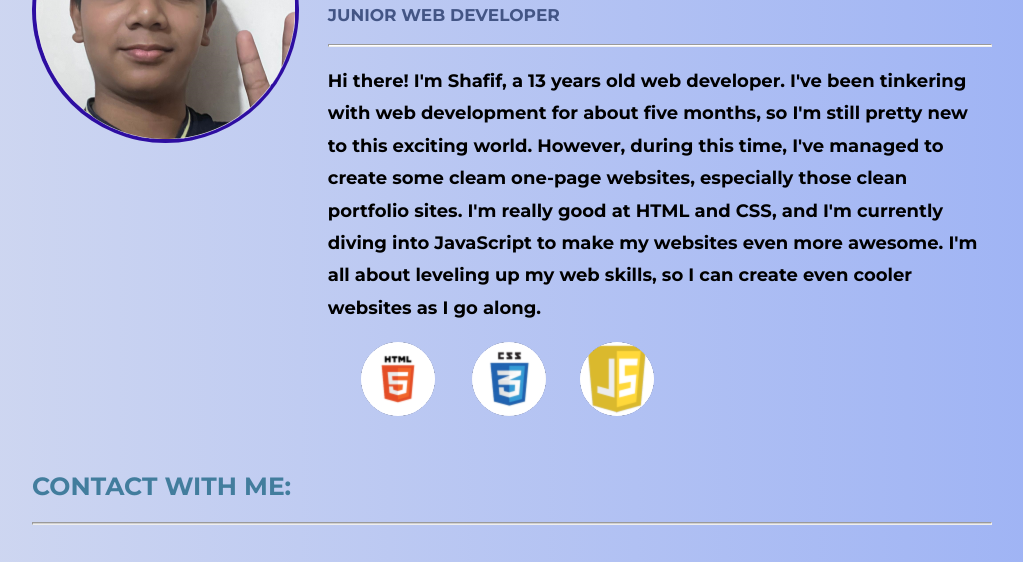
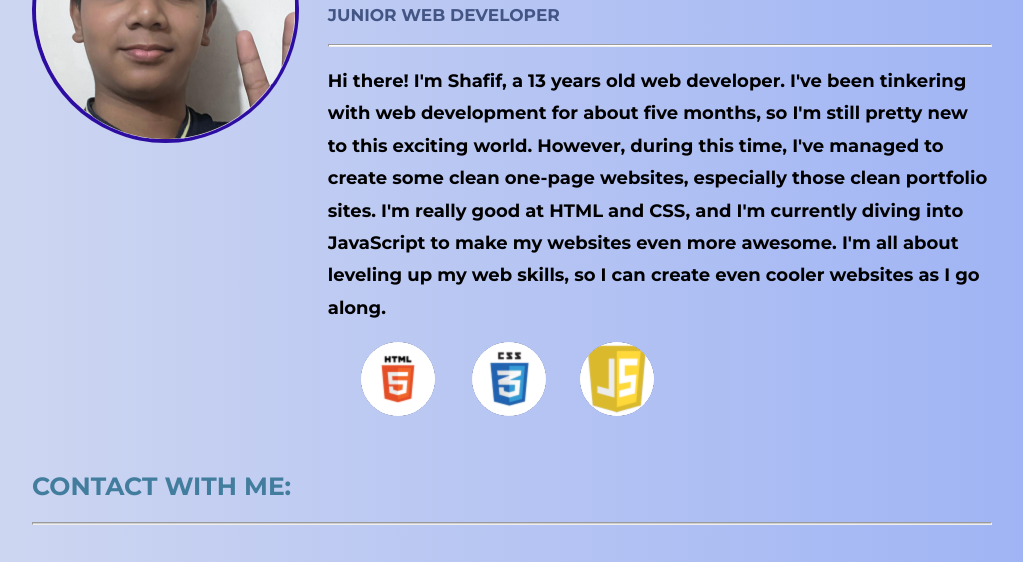
Before and after one commit to Shafif090/PortfolioSite, a plain HTML site: page index.html in a window 1280 px wide. Shown: the part 228-790 px from the top of the page, without its empty margins (128-1151 px from the left). Drawn offline with Linux system fonts and the light colour scheme.

Commit message:
index.html

```diff
--- a/index.html
+++ b/index.html
@@ -25,7 +25,7 @@
     <h1>Shafif Ferdous Rahman</h1>
 <h3>JUNIOR WEB DEVELOPER</h3>
     <hr>
-    <p><strong>Hi there! I'm Shafif, a 13 years old web developer. I've been tinkering with web development for about five months, so I'm still pretty new to this exciting world. However, during this time, I've managed to create some cleam one-page websites, especially those clean portfolio sites. I'm really good at HTML and CSS, and I'm currently diving into JavaScript to make my websites even more awesome. I'm all about leveling up my web skills, so I can create even cooler websites as I go along.</strong></p>
+    <p><strong>Hi there! I'm Shafif, a 13 years old web developer. I've been tinkering with web development for about five months, so I'm still pretty new to this exciting world. However, during this time, I've managed to create some clean one-page websites, especially those clean portfolio sites. I'm really good at HTML and CSS, and I'm currently diving into JavaScript to make my websites even more awesome. I'm all about leveling up my web skills, so I can create even cooler websites as I go along.</strong></p>
   </section>
 
   <aside class="socialNetworkNavBar socialNetwork1">
```
